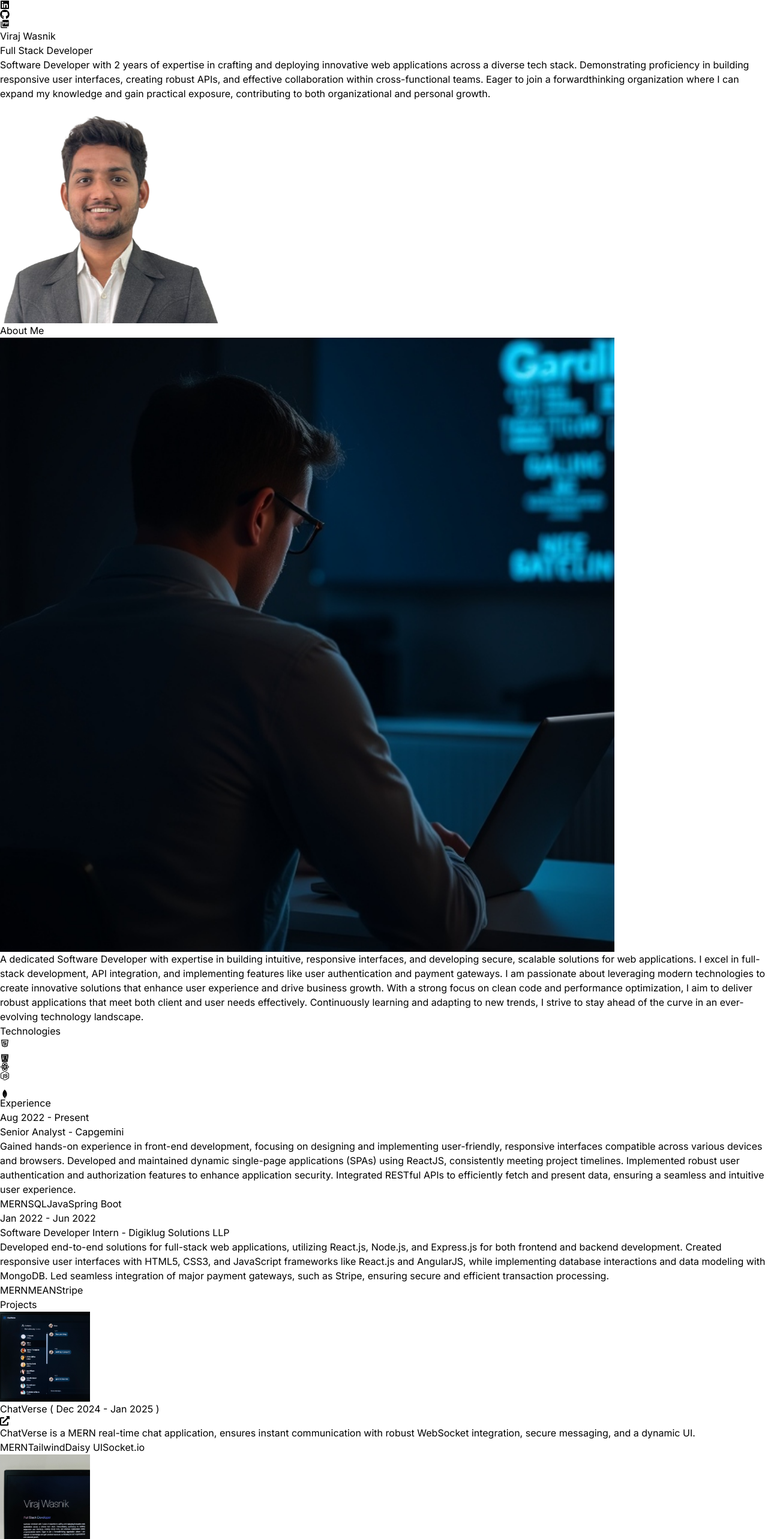
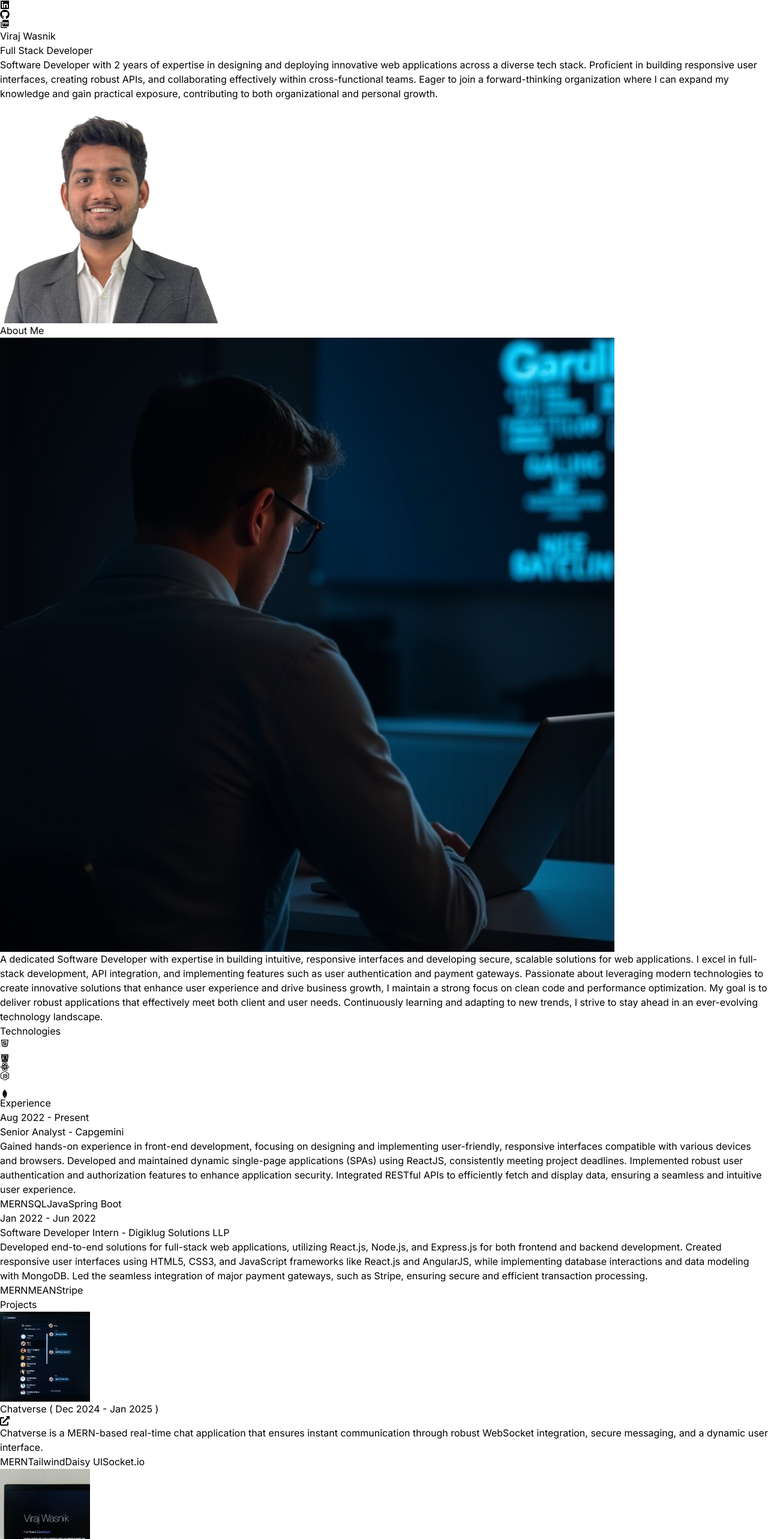
Before and after one commit to veeraj2404/portfolio, a React (Vite) app: page / in a window 1280 px wide. Shown: the top 2566 px of the page at 60% size. Built offline with nearby package versions, Linux system fonts and the light colour scheme.

Commit message:
grammer fixed

```diff
--- a/src/constants/index.js
+++ b/src/constants/index.js
@@ -4,23 +4,24 @@ import geminiai from "../assets/projects/geminiaai.jpeg";
 import foreverclone from "../assets/projects/foreverclone.jpeg";
 import csvmanager from "../assets/projects/csvmanager.jpeg";
 
-export const HERO_CONTENT = `Software Developer with 2 years of expertise in crafting and deploying
-  innovative web applications across a diverse tech stack. Demonstrating
-  proficiency in building responsive user interfaces, creating robust APIs, and
-  effective collaboration within cross-functional teams. Eager to join a forwardthinking organization where I can expand my knowledge and gain practical
-  exposure, contributing to both organizational and personal growth.
+export const HERO_CONTENT = `
+  Software Developer with 2 years of expertise in designing
+  and deploying innovative web applications across a diverse tech stack.
+  Proficient in building responsive user interfaces, creating robust APIs,
+  and collaborating effectively within cross-functional teams.
+  Eager to join a forward-thinking organization where I can expand my
+  knowledge and gain practical exposure, contributing to both organizational and personal growth.
 `;
 
 export const ABOUT_TEXT = `
   A dedicated Software Developer with expertise in building intuitive,
-  responsive interfaces, and developing secure, scalable solutions for web applications.
-  I excel in full-stack development, API integration, and implementing features
-  like user authentication and payment gateways. I am passionate about leveraging
-  modern technologies to create innovative solutions that enhance user experience and
-  drive business growth. With a strong focus on clean code and performance optimization,
-  I aim to deliver robust applications that meet both client and user needs effectively.
-  Continuously learning and adapting to new trends,
-  I strive to stay ahead of the curve in an ever-evolving technology landscape.
+  responsive interfaces and developing secure, scalable solutions for web applications.
+  I excel in full-stack development, API integration, and implementing features such as
+  user authentication and payment gateways. Passionate about leveraging modern technologies
+  to create innovative solutions that enhance user experience and drive business growth,
+  I maintain a strong focus on clean code and performance optimization.
+  My goal is to deliver robust applications that effectively meet both client and user needs.
+  Continuously learning and adapting to new trends, I strive to stay ahead in an ever-evolving technology landscape.
 `;
 
 export const EXPERIENCES = [
@@ -28,26 +29,26 @@ export const EXPERIENCES = [
     year: "Aug 2022 - Present",
     role: "Senior Analyst",
     company: "Capgemini",
-    description: `Gained hands-on experience in front-end development, focusing on designing and implementing user-friendly, responsive interfaces compatible across various devices and browsers. Developed and maintained dynamic single-page applications (SPAs) using ReactJS, consistently meeting project timelines. Implemented robust user authentication and authorization features to enhance application security. Integrated RESTful APIs to efficiently fetch and present data, ensuring a seamless and intuitive user experience.`,
+    description: `Gained hands-on experience in front-end development, focusing on designing and implementing user-friendly, responsive interfaces compatible with various devices and browsers. Developed and maintained dynamic single-page applications (SPAs) using ReactJS, consistently meeting project deadlines. Implemented robust user authentication and authorization features to enhance application security. Integrated RESTful APIs to efficiently fetch and display data, ensuring a seamless and intuitive user experience.`,
     technologies: ["MERN", "SQL", "Java", "Spring Boot"],
   },
   {
     year: "Jan 2022 - Jun 2022",
     role: "Software Developer Intern",
     company: "Digiklug Solutions LLP",
-    description: `Developed end-to-end solutions for full-stack web applications, utilizing React.js, Node.js, and Express.js for both frontend and backend development. Created responsive user interfaces with HTML5, CSS3, and JavaScript frameworks like React.js and AngularJS, while implementing database interactions and data modeling with MongoDB. Led seamless integration of major payment gateways, such as Stripe, ensuring secure and efficient transaction processing.`,
+    description: `Developed end-to-end solutions for full-stack web applications, utilizing React.js, Node.js, and Express.js for both frontend and backend development. Created responsive user interfaces using HTML5, CSS3, and JavaScript frameworks like React.js and AngularJS, while implementing database interactions and data modeling with MongoDB. Led the seamless integration of major payment gateways, such as Stripe, ensuring secure and efficient transaction processing.`,
     technologies: ["MERN", "MEAN", "Stripe"],
   }
 ];
 
 export const PROJECTS = [
   {
-    title: "ChatVerse",
+    title: "Chatverse",
     date: "Dec 2024 - Jan 2025",
     image: chatverse,
     link: "https://github.com/veeraj2404/chatverse",
     description:
-      "ChatVerse is a MERN real-time chat application, ensures instant communication with robust WebSocket integration, secure messaging, and a dynamic UI.",
+      `Chatverse is a MERN-based real-time chat application that ensures instant communication through robust WebSocket integration, secure messaging, and a dynamic user interface.`,
     technologies: ["MERN", "Tailwind", "Daisy UI", "Socket.io"],
   },
   {
@@ -56,7 +57,7 @@ export const PROJECTS = [
     image: portfolio,
     link: "https://github.com/veeraj2404/portfolio",
     description:
-      "A personal portfolio website showcasing experience, projects, skills, and contact information.",
+      `A personal portfolio website showcasing experience, projects, skills, and contact information.`,
     technologies: ["React", "Tailwind", "Framer Motion"],
   },
   {
@@ -65,10 +66,7 @@ export const PROJECTS = [
     image: geminiai,
     link: "https://github.com/veeraj2404/gemini-ai",
     description:
-      `Developed a Gemini AI API Integration Project with
-      a seamless React.js frontend and Node.js backend
-      that processes user-provided text/image inputs to
-      generate AI-driven insights.`,
+      `Developed a Gemini AI API Integration Project with a seamless React.js frontend and a Node.js backend that processes user-provided text and image inputs to generate AI-driven insights.`,
     technologies: ["React", "Bootstrap", "Node.js", "Gemini_AI_API"],
   },
   {
@@ -77,10 +75,7 @@ export const PROJECTS = [
     image: foreverclone,
     link: "https://github.com/veeraj2404/Ecommerce-app",
     description:
-      `The e-commerce application provides a complete shopping experience
-       with product browsing, cart management, and secure payment processing.
-        The backend features an admin dashboard to manage orders, products,
-         users, and advanced reporting tools.`,
+      `An e-commerce application offering a complete shopping experience, including product browsing, cart management, and secure payment processing. The admin dashboard includes features for managing orders and products.`,
     technologies: ["React", "Tailwind", "Node.js", "mongoDB"],
   },
   {
@@ -89,11 +84,7 @@ export const PROJECTS = [
     image: csvmanager,
     link: "https://github.com/veeraj2404/csv_manager",
     description:
-      `Developed an application for importing, editing, and
-      exporting CSV files with a modular design and an
-      intuitive React-based frontend for seamless user
-      interaction.
-      `,
+      `Built an application for importing, editing, and exporting CSV files with a modular design and an intuitive React-based frontend for seamless user interaction.`,
     technologies: ["React", "Bootstrap", "mongoDB", "Node.js"],
   },
   // {
```
